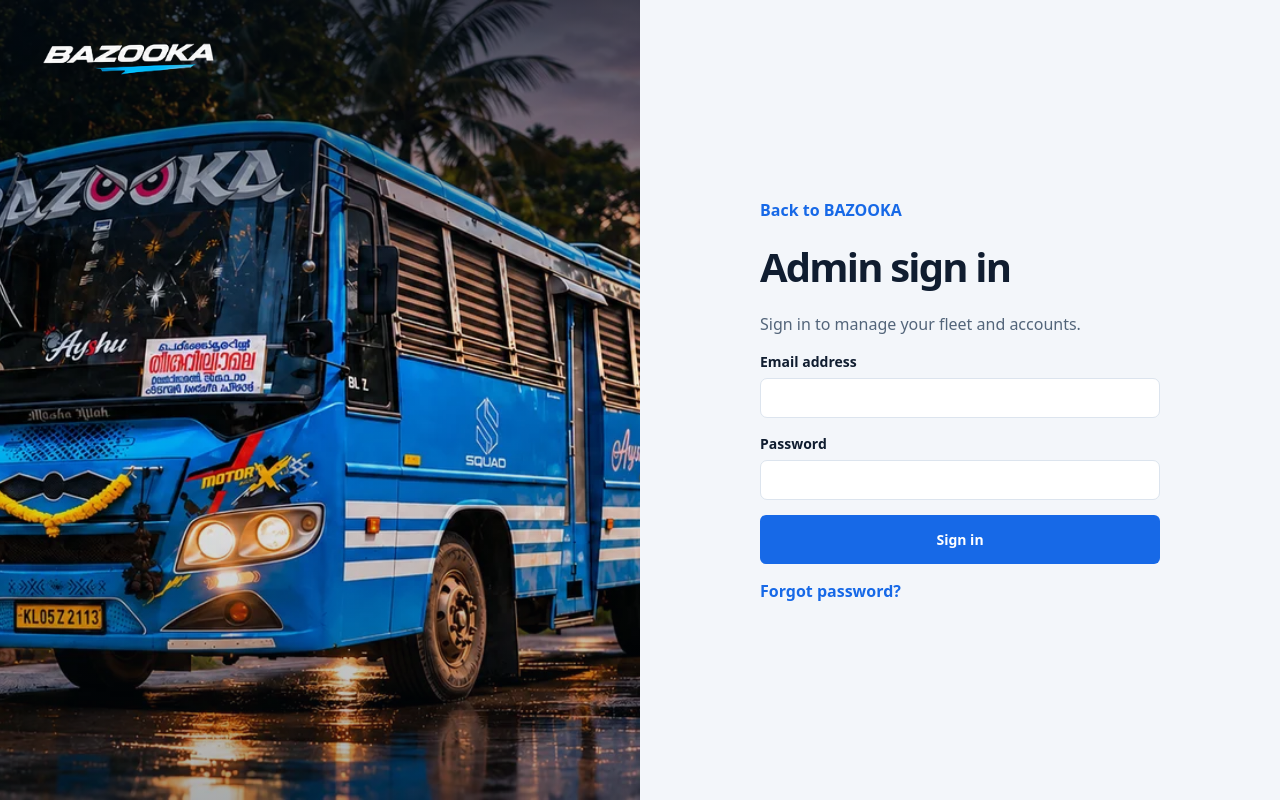
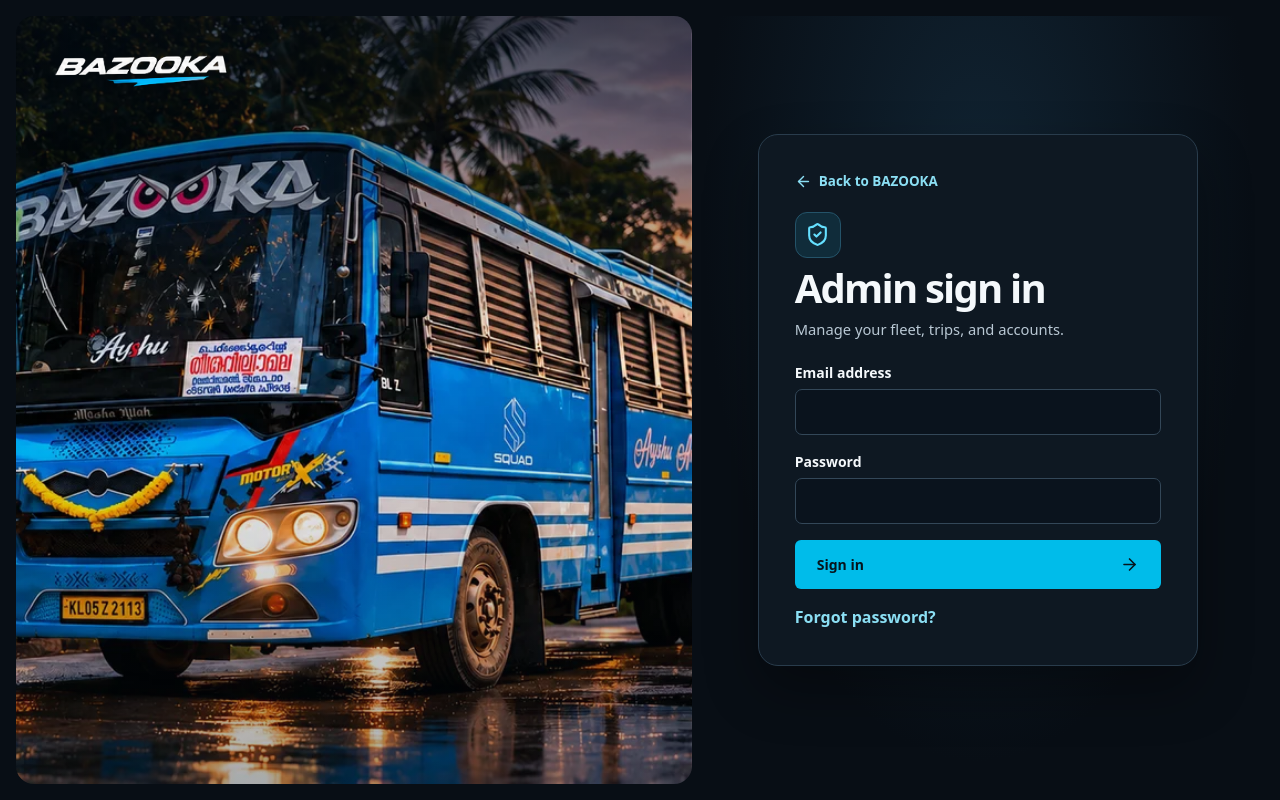
Before and after one commit to bazooka6282/B1, a Next.js app: page /login in a window 1280 px wide. Built offline with nearby package versions, Linux system fonts and the light colour scheme; no server answers; a web font is replaced by a local one.

Commit message:
Redesign admin sign-in and simplify the WhatsApp button

```diff
--- a/app/login/page.tsx
+++ b/app/login/page.tsx
@@ -2,5 +2,8 @@ import { Wordmark } from '../brand';
 import { SignIn } from './sign-in';
 export default function Login() {
   const configured = Boolean(process.env.NEXT_PUBLIC_SUPABASE_URL && process.env.NEXT_PUBLIC_SUPABASE_PUBLISHABLE_KEY);
-  return <main className="auth"><div className="auth-art"><Wordmark/></div><div className="auth-form"><SignIn configured={configured}/></div></main>;
+  return <main className="auth admin-login">
+    <div className="auth-art"><Wordmark /></div>
+    <div className="auth-form"><SignIn configured={configured} /></div>
+  </main>;
 }
--- a/app/login/sign-in.tsx
+++ b/app/login/sign-in.tsx
@@ -1,6 +1,7 @@
 'use client';
 import { useState, type FormEvent } from 'react';
 import Link from 'next/link';
+import { ArrowLeft, ArrowRight, ShieldCheck } from 'lucide-react';
 import { browserClient } from '../../lib/browser';
 
 export function SignIn({ configured }: { configured: boolean }) {
@@ -24,13 +25,17 @@ export function SignIn({ configured }: { configured: boolean }) {
     } catch (error) { setMessage(error instanceof Error ? error.message : 'Please try again.'); }
     finally { setBusy(false); }
   }
-  return <form onSubmit={submit}><Link className="text-link" href="/">Back to BAZOOKA</Link>
-    <h1>{reset ? 'Reset password' : 'Admin sign in'}</h1>
-    <p>{reset ? 'Enter the email address for your account.' : 'Sign in to manage your fleet and accounts.'}</p>
+  return <form onSubmit={submit}>
+    <Link className="text-link login-back" href="/"><ArrowLeft size={17} aria-hidden="true" /> Back to BAZOOKA</Link>
+    <div className="login-heading">
+      <span className="login-mark"><ShieldCheck size={25} aria-hidden="true" /></span>
+      <h1>{reset ? 'Reset password' : 'Admin sign in'}</h1>
+      <p>{reset ? 'Enter the email address for your account.' : 'Manage your fleet, trips, and accounts.'}</p>
+    </div>
     <label className="field">Email address<input required type="email" autoComplete="email" name="email"/></label>
     {!reset && <label className="field">Password<input required type="password" autoComplete="current-password" name="password"/></label>}
     {(!configured || message) && <div role="status" className="message">{!configured ? 'Supabase configuration is pending.' : message}</div>}
-    <button className="button primary" disabled={!configured || busy}>{busy ? 'Please wait…' : reset ? 'Send reset link' : 'Sign in'}</button>
+    <button className="button primary login-submit" disabled={!configured || busy}>{busy ? 'Please wait…' : reset ? 'Send reset link' : 'Sign in'}<ArrowRight size={19} aria-hidden="true" /></button>
     <button type="button" className="text-link" onClick={() => { setReset(!reset); setMessage(''); }}>{reset ? 'Return to sign in' : 'Forgot password?'}</button>
   </form>;
 }
--- a/app/page.tsx
+++ b/app/page.tsx
@@ -113,7 +113,6 @@ export default async function Home() {
         <path d="M12 2a10 10 0 0 0-8.63 15.06L2 22l5.09-1.33A10 10 0 1 0 12 2zm0 18.3a8.3 8.3 0 0 1-4.64-1.42l-2.95.77.79-2.86A8.3 8.3 0 1 1 12 20.3z" />
         <path d="M8.6 7.35c-.24 0-.56.08-.85.4-.29.32-1.02 1-1.02 2.41 0 1.42 1.05 2.8 1.19 2.99.15.2 2.06 3.12 4.99 4.25 2.44.94 2.94.75 3.47.7.53-.05 1.73-.7 1.97-1.37.24-.67.24-1.25.17-1.37-.07-.12-.26-.2-.55-.34l-1.98-.94c-.26-.1-.45-.15-.64.14-.19.29-.74.94-.9 1.13-.17.2-.34.22-.63.08-.28-.14-1.2-.44-2.28-1.4-.84-.75-1.4-1.67-1.56-1.96-.17-.29-.02-.44.13-.58.13-.13.29-.34.43-.51.14-.17.19-.29.29-.48.09-.19.04-.36-.03-.51l-.88-2.13c-.22-.55-.45-.51-.63-.52h-.69z" />
       </svg>
-      WhatsApp
     </a>
   </div>;
 }
--- a/app/style.css
+++ b/app/style.css
@@ -298,6 +298,69 @@
 .public-site footer { border-color: var(--showcase-line); }
 .auth-art { background-image: linear-gradient(180deg,#020b14a8,transparent 45%,#020b1455), url('/fleet/ayshu-monsoon-mobile.webp'); }
 .auth-form { background: #f3f6fa; }
+.admin-login {
+  grid-template-columns: minmax(0, 1.18fr) minmax(0, 1fr);
+  padding: 16px;
+  background: #080e15;
+  color: #f4f8fb;
+}
+.admin-login .auth-art {
+  border-radius: 18px;
+  padding: clamp(20px, 3vw, 44px);
+  background-color: #0d1924;
+  background-position: center;
+}
+.admin-login .auth-form {
+  align-content: center;
+  padding: clamp(20px, 4vw, 64px);
+  background: radial-gradient(ellipse at 50% 25%, #112433, transparent 68%);
+}
+.admin-login form {
+  width: min(100%, 440px);
+  gap: 16px;
+  padding: clamp(19px, 3vw, 36px);
+  border: 1px solid #293c4c;
+  border-radius: 20px;
+  background: #0e1822;
+  box-shadow: 0 24px 54px #0005;
+}
+.admin-login .login-back { display: inline-flex; align-items: center; gap: 7px; justify-self: start; font-size: .84rem; }
+.admin-login .text-link { color: #8bdff4; }
+.admin-login .text-link:hover { text-decoration: underline; }
+.admin-login .login-heading { display: grid; gap: 8px; margin: 4px 0 6px; }
+.admin-login .login-mark {
+  display: grid;
+  place-items: center;
+  width: 46px;
+  height: 46px;
+  border: 1px solid #245369;
+  border-radius: 12px;
+  color: #65e0ff;
+  background: #102c3a;
+}
+.admin-login h1 { color: #f4f8fb; line-height: 1.1; }
+.admin-login p { color: #b9c8d4; font-size: .92rem; }
+.admin-login input {
+  min-height: 46px;
+  border-color: #334758;
+  background: #0a131d;
+  color: #f4f8fb;
+  color-scheme: dark;
+}
+.admin-login .message { border-color: #334758; background: #142737; color: #e3f1fa; }
+.admin-login .login-submit {
+  justify-content: space-between;
+  min-height: 48px;
+  background: #00bcea;
+  color: #06141c;
+}
+.admin-login .login-submit:hover { background: #83e8ff; }
+@media (max-width: 760px) {
+  .admin-login { grid-template-columns: 1fr; grid-template-rows: auto 1fr; padding: 10px; }
+  .admin-login .auth-art { min-height: clamp(168px, 42vw, 280px); background-position: center 42%; }
+  .admin-login .auth-form { align-content: start; padding: 0 10px 24px; }
+  .admin-login form { position: relative; margin-top: -22px; }
+}
 
 @media (max-width: 1120px) {
   .public-site .top nav { gap: 18px; }
@@ -412,17 +475,16 @@
   z-index: 4;
   display: inline-flex;
   align-items: center;
-  gap: 8px;
-  min-height: 46px;
-  padding: 0 15px;
+  justify-content: center;
+  width: 50px;
+  height: 50px;
   border: 1px solid #ffffff6b;
-  border-radius: 999px;
+  border-radius: 50%;
   background: #000;
   color: #fff;
   box-shadow: 0 4px 16px #0006;
-  font-size: .85rem;
-  font-weight: 800;
 }
+.floating-whatsapp svg { width: 24px; height: 24px; }
 .floating-whatsapp:hover, .floating-whatsapp:focus-visible {
   border-color: var(--cyan);
   color: #fff;
```
